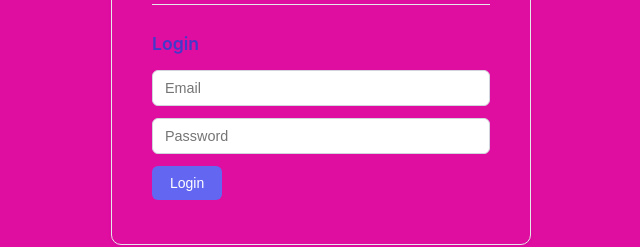
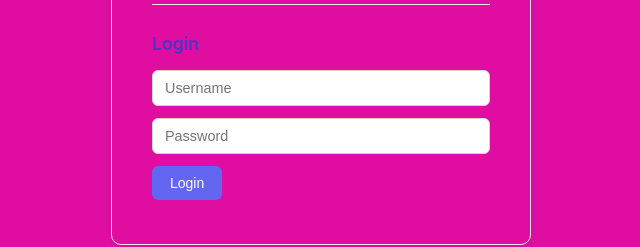
Before and after one commit to helengoss/Full-Stack-Tech-Blog-Application, a website: page public/index.htm in a window 1280 px wide. Shown: the part 332-579 px from the top of the page, 319-959 px from the left. Drawn offline with Linux system fonts and the light colour scheme.

Commit message:
chnaged index.htm so login field says username and not email

```diff
--- a/public/index.htm
+++ b/public/index.htm
@@ -17,7 +17,7 @@
         <button onclick="register()">Register</button>
         <hr>
         <h2>Login</h2>
-        <input type="email" id="login-email" placeholder="Email">
+        <input type="text" id="login-email" placeholder="Username">
         <input type="password" id="login-password" placeholder="Password">
         <button onclick="login()">Login</button>
     </div>
```
